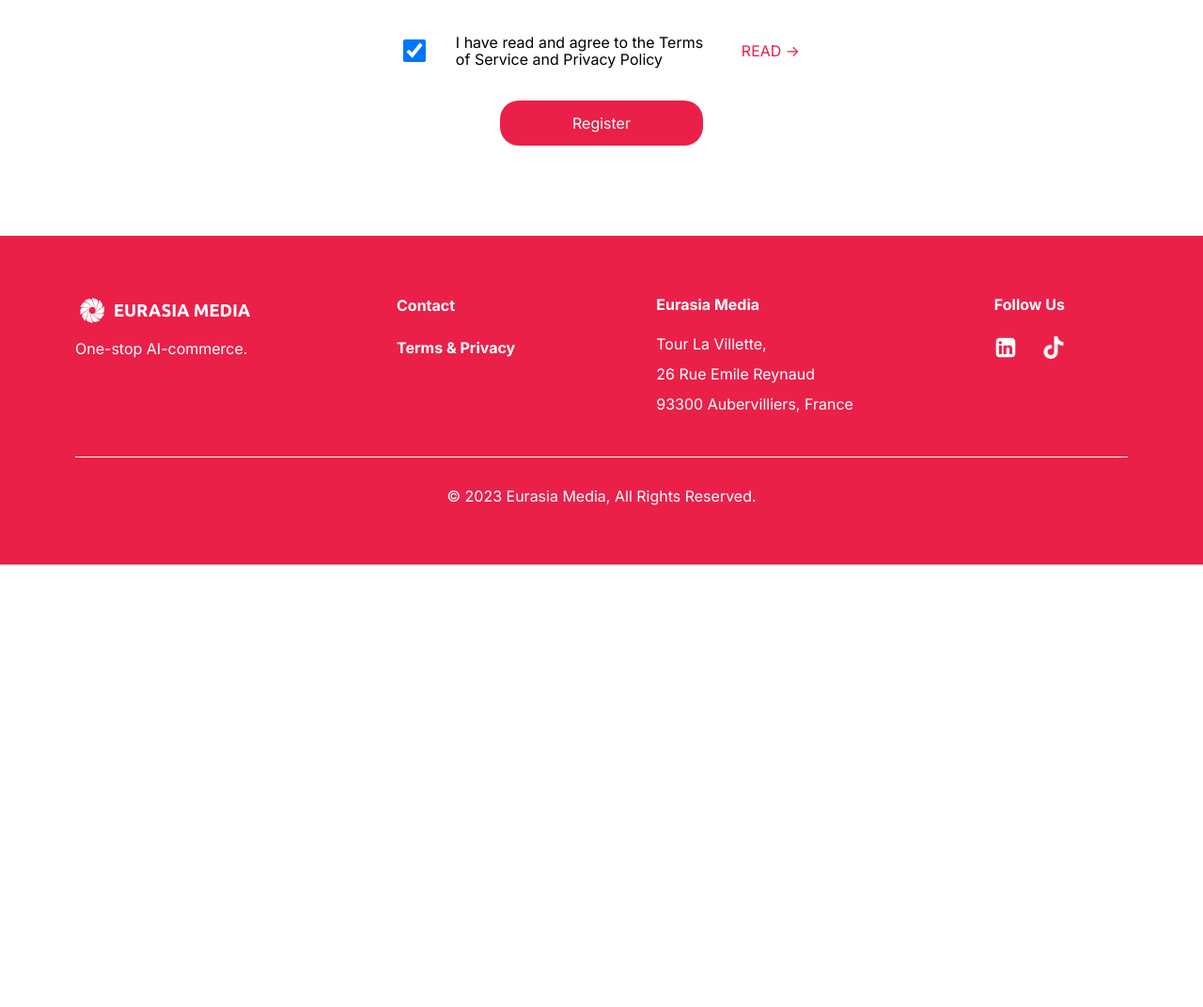
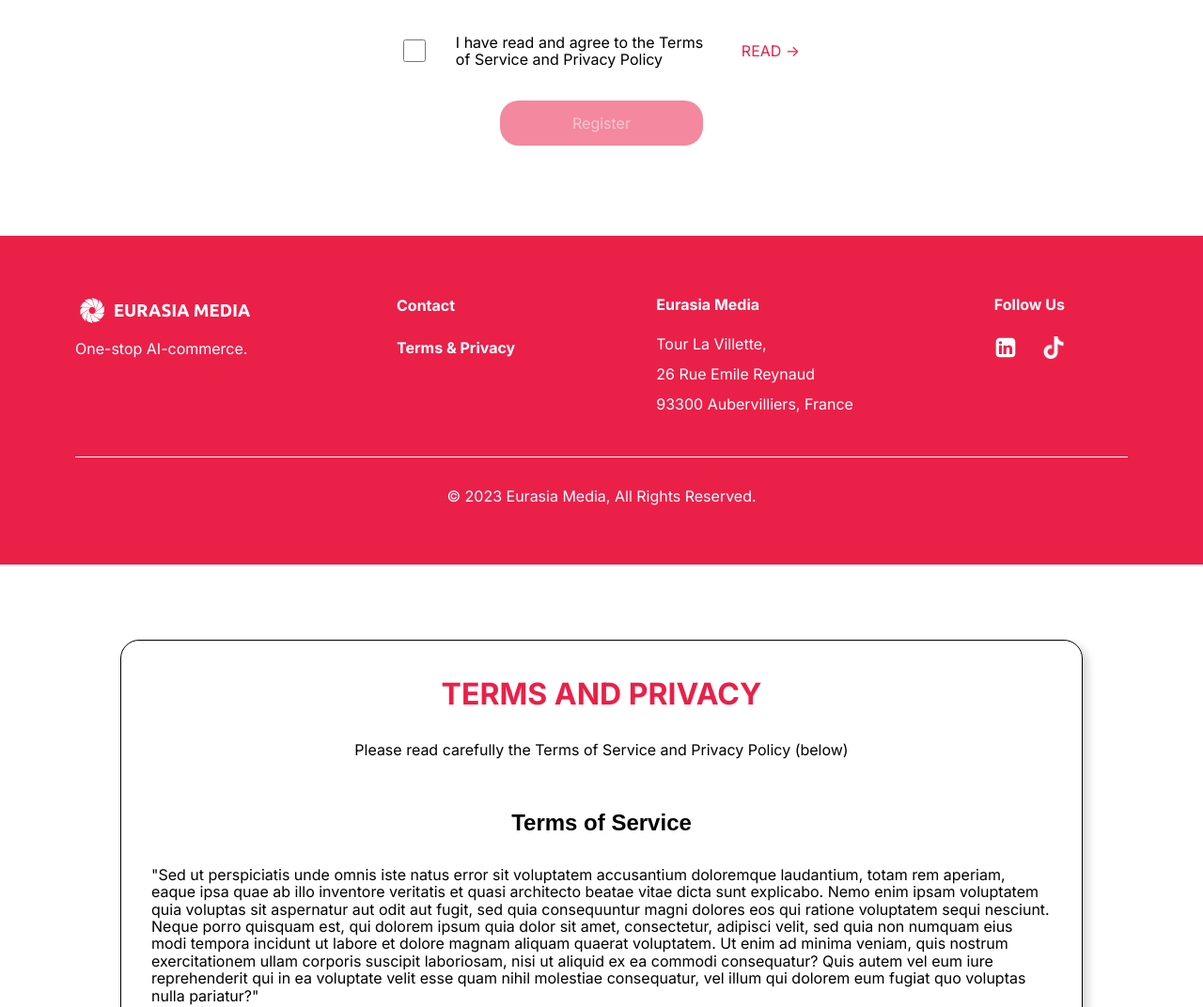
Before and after one commit to maksymdev701/video-marketing-frontend, a React app: page / in a window 1280 px wide. Shown: the part 1036-2108 px from the top of the page at 94% size. Before the commit the page ends 1637 px from the top, so only its background shows below. Built offline with nearby package versions, Linux system fonts and the light colour scheme; no server answers.

Commit message:
terms popup

```diff
--- a/src/views/home.css
+++ b/src/views/home.css
@@ -291,6 +291,22 @@
   text-decoration: none;
   background-color: var(--dl-color-primary-100);
 }
+
+.home-navlink3:not(:disabled):not(:active):hover {
+  background-color: #fc4b7b;
+  transition: all 0.3s ease-in-out;
+}
+
+.home-navlink3:disabled {
+  background-color: #ea204988;
+  color: #FFFFFF88;
+}
+
+.home-navlink:not(:active):hover {
+  background-color: #fd5c8c;
+  transition: all 0.3s ease-in-out;
+}
+
 @media(max-width: 1200px) {
   .home-header {
     padding-left: var(--dl-space-space-twounits);
--- a/src/views/home.js
+++ b/src/views/home.js
@@ -11,17 +11,22 @@ import {
   useLoginUserMutation,
   useRegisterUserMutation,
 } from "../redux/api/auth-api";
+import TermsPopUp from "./terms-pop-up";
 
 const Home = (props) => {
   const [email, setEmail] = useState("");
   const [password, setPassword] = useState("");
   const [loginError, setLoginerror] = useState("");
+
   const [newName, setNewName] = useState("");
   const [newEmail, setNewEmail] = useState("");
   const [newMobile, setNewMobile] = useState("");
   const [newPassword, setNewPassword] = useState("");
   const [confirm, setConfirm] = useState("");
   const [registerError, setRegisterError] = useState("");
+  const [termCheck, setTermCheck] = useState(false);
+
+  const [showTerms, setShowTerms] = useState(false);
 
   const [loginUser, loginStates] = useLoginUserMutation();
   const [registerUser, registerStates] = useRegisterUserMutation();
@@ -123,7 +128,7 @@ const Home = (props) => {
   }, [loginStates.isLoading]);
 
   return (
-    <div className="home-container">
+    <div className="home-container" style={{ position: "relative" }}>
       <Helmet>
         <title>Eurasia Media Content</title>
         <meta property="og:title" content="Eurasia Media Content" />
@@ -268,22 +273,38 @@ const Home = (props) => {
       ) : null}
       <div className="home-confirm-passwordf1">
         <div className="home-container09">
-          <input type="checkbox" checked="true" className="home-checkbox" />
+          <input
+            type="checkbox"
+            checked={termCheck}
+            onChange={(e) => {
+              setTermCheck(e.target.checked);
+            }}
+            className="home-checkbox"
+          />
           <span className="home-text12">
             I have read and agree to the Terms of Service and Privacy Policy
           </span>
-          <Link to="/terms-pop-up" className="home-navlink2">
+          <button className="home-navlink2" onClick={() => setShowTerms(true)}>
             READ -&gt;
-          </Link>
+          </button>
         </div>
       </div>
       <div className="home-confirm1">
-        <button className="home-navlink3 button" onClick={handleSignup}>
+        <button
+          disabled={!termCheck}
+          className="home-navlink3 button"
+          onClick={handleSignup}
+        >
           Register
         </button>
       </div>
       <div className="home-container09"></div>
       <Footer rootClassName="footer-root-class-name14"></Footer>
+      <TermsPopUp
+        show={showTerms}
+        setShow={setShowTerms}
+        setAccept={setTermCheck}
+      />
     </div>
   );
 };
```
